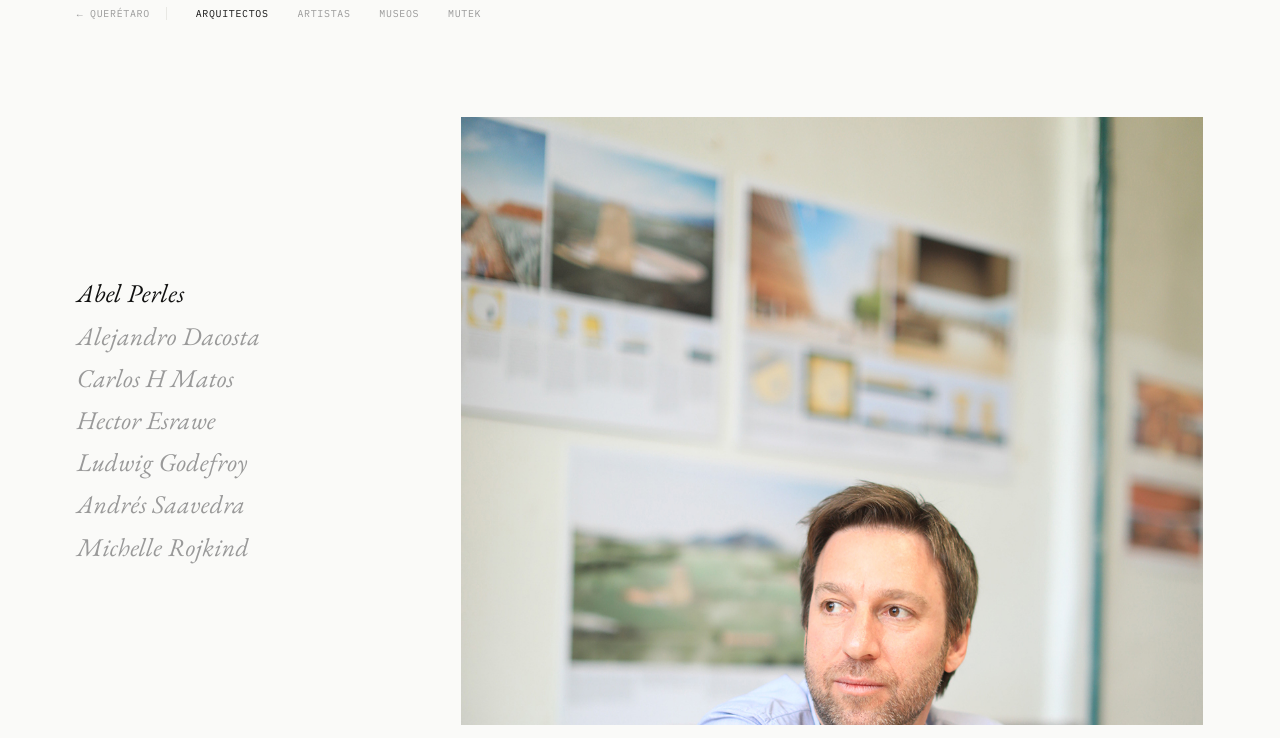
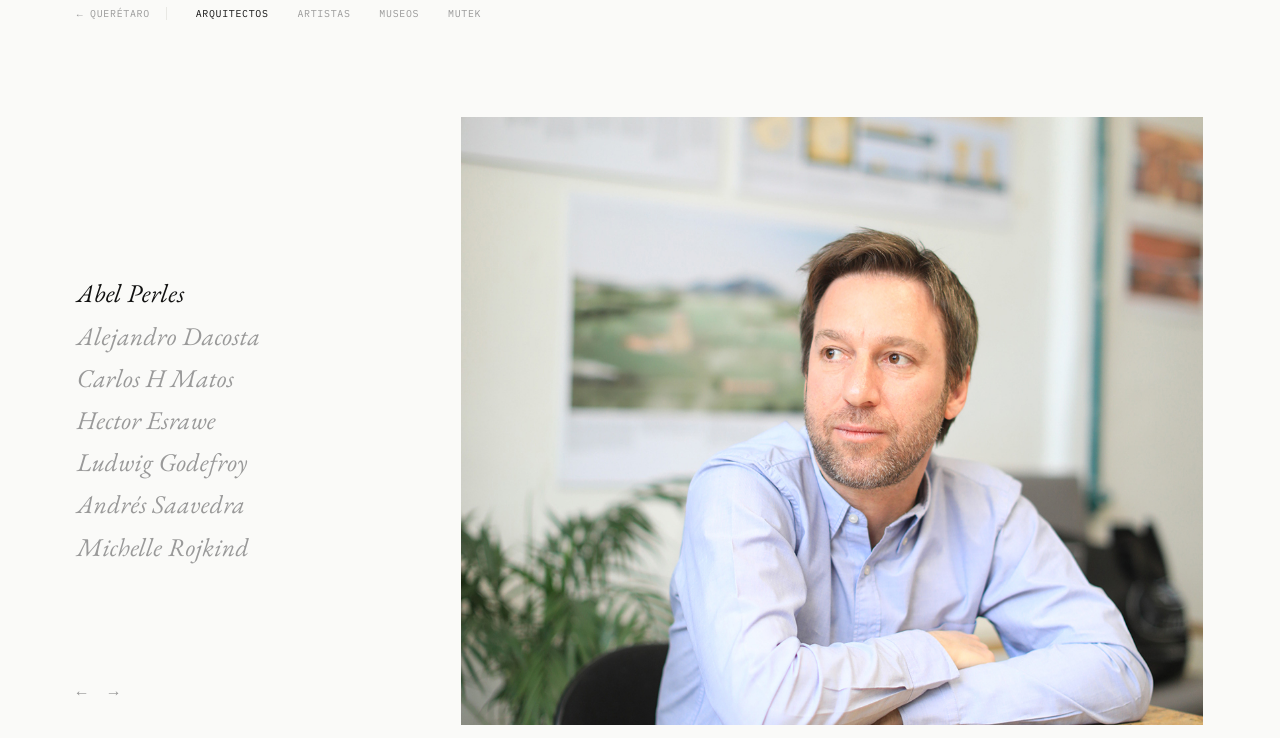
Before and after one commit to jvillanoeva/cosmoweb, a plain HTML site: page queretaro/arquitectos/index.html in a window 1280 px wide. Shown: the part 59-797 px from the top of the page. Drawn offline with nearby package versions, Linux system fonts and the light colour scheme.

Commit message:
Arquitectos/artistas: arrow nav, keyboard support, per-image focal points for Saavedra

```diff
--- a/queretaro/arquitectos/index.html
+++ b/queretaro/arquitectos/index.html
@@ -117,6 +117,26 @@
     }
     .work-thumb img.fade { opacity: 0; }
 
+    /* ── Arrow nav ── */
+    #arrow-nav {
+      position: fixed;
+      bottom: var(--page-y);
+      left: var(--page-x);
+      display: flex;
+      gap: 1.4rem;
+      z-index: calc(var(--z-overlay) - 1);
+    }
+    .nav-arrow {
+      font-family: var(--font-mono);
+      font-size: 1rem;
+      background: none; border: none;
+      color: var(--color-text-muted);
+      cursor: pointer; padding: 0;
+      transition: color 150ms ease;
+      user-select: none;
+    }
+    .nav-arrow:hover { color: var(--color-text); }
+
     /* ── Lightbox ── */
     #lightbox {
       position: fixed; inset: 0;
@@ -154,8 +174,12 @@
   <!-- Lightbox -->
   <div id="lightbox"><img id="lb-img" src="" alt=""></div>
 
-  <!-- Fixed left: name list -->
+  <!-- Fixed left: name list + arrows -->
   <div id="left"></div>
+  <div id="arrow-nav">
+    <button class="nav-arrow" id="btn-prev">←</button>
+    <button class="nav-arrow" id="btn-next">→</button>
+  </div>
 
   <!-- Scrollable right: portrait + work -->
   <div id="right">
@@ -219,11 +243,13 @@
       {
         name: 'Andrés Saavedra',
         portrait: `${BASE}/Arquitectos/Andres Saavedra/000104540033.JPG`,
+        portraitFit: 'contain',           // show full face, no crop
         work: [
           `${BASE}/Arquitectos/Andres Saavedra/work/000104530010.JPG`,
           `${BASE}/Arquitectos/Andres Saavedra/work/DJI_0322.jpg`,
           `${BASE}/Arquitectos/Andres Saavedra/work/LL223523.jpg`,
-        ]
+        ],
+        workPositions: ['center 18%', 'center center', 'center center'],
       },
       {
         name: 'Michelle Rojkind',
@@ -239,6 +265,7 @@
     const nameList   = document.getElementById('left');
     const portraitEl = document.getElementById('portrait-img');
     const workImgs   = document.querySelectorAll('.work-img');
+    let currentIdx   = 0;
 
     people.forEach((p, i) => {
       const el = document.createElement('div');
@@ -249,21 +276,39 @@
     });
 
     function showPerson(idx) {
+      currentIdx = idx;
       const p = people[idx];
       document.querySelectorAll('.person-name').forEach((el, i) => el.classList.toggle('active', i === idx));
+
+      // portrait — respect per-person fit + position
       portraitEl.classList.add('fade');
-      setTimeout(() => { portraitEl.src = p.portrait; portraitEl.classList.remove('fade'); }, 150);
+      setTimeout(() => {
+        portraitEl.src = p.portrait;
+        portraitEl.style.objectFit      = p.portraitFit      || 'cover';
+        portraitEl.style.objectPosition = p.portraitPosition || 'center';
+        portraitEl.classList.remove('fade');
+      }, 150);
+
+      // work images — respect per-image position
       workImgs.forEach((img, i) => {
         img.classList.add('fade');
         setTimeout(() => {
           img.src = p.work[i] || '';
+          img.style.objectPosition = (p.workPositions && p.workPositions[i]) || 'center';
           img.parentElement.style.visibility = p.work[i] ? '' : 'hidden';
           img.classList.remove('fade');
         }, 150);
       });
-      // scroll right panel back to top on person switch
+
       window.scrollTo({ top: 0, behavior: 'smooth' });
     }
+
+    function navigate(dir) {
+      showPerson((currentIdx + dir + people.length) % people.length);
+    }
+
+    document.getElementById('btn-prev').addEventListener('click', () => navigate(-1));
+    document.getElementById('btn-next').addEventListener('click', () => navigate(+1));
 
     showPerson(0);
 
@@ -276,7 +321,12 @@
       lightbox.addEventListener('transitionend', () => { lbImg.src = ''; }, { once: true });
     }
     lightbox.addEventListener('click', e => { if (e.target !== lbImg) closeLightbox(); });
-    document.addEventListener('keydown', e => { if (e.key === 'Escape') closeLightbox(); });
+    document.addEventListener('keydown', e => {
+      if (e.key === 'Escape')      closeLightbox();
+      if (lightbox.classList.contains('open')) return;
+      if (e.key === 'ArrowLeft')   navigate(-1);
+      if (e.key === 'ArrowRight')  navigate(+1);
+    });
 
     document.getElementById('portrait-img').addEventListener('click', function() {
       if (this.src) openLightbox(this.src);
```
Also changed, not shown: queretaro/artistas/index.html (+42 -2 lines).
